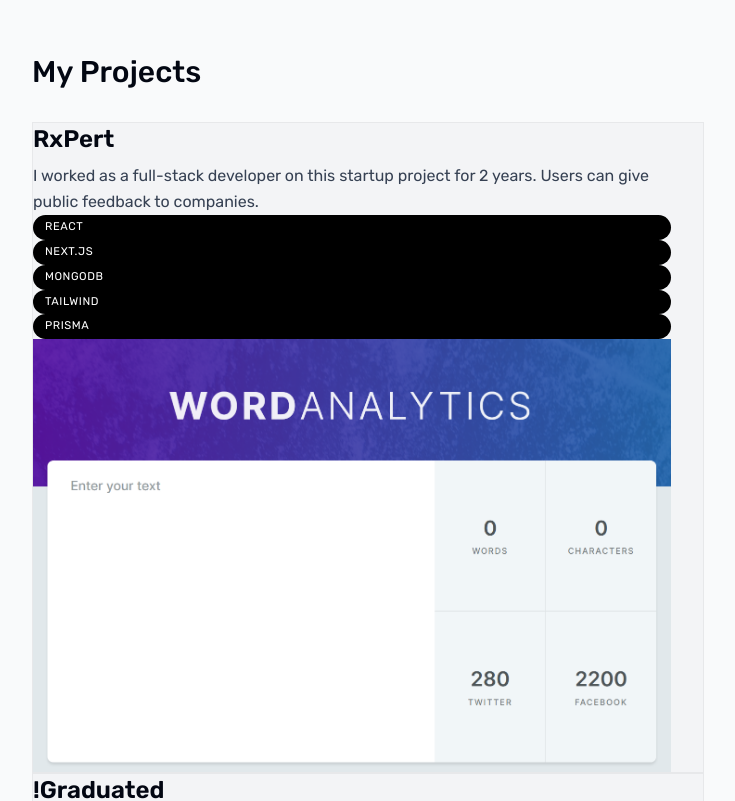
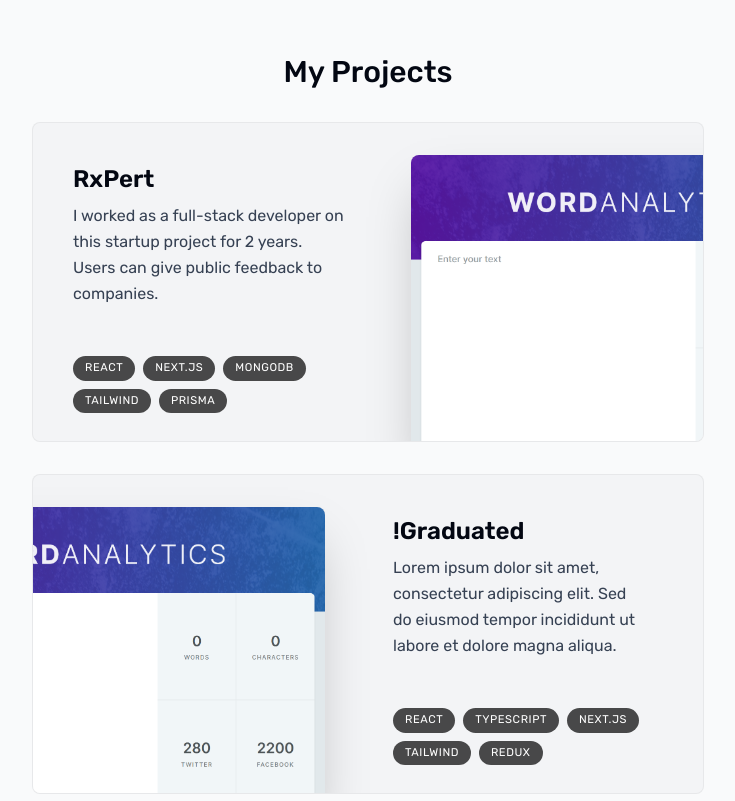
Before and after one commit to laurakhot/Personal-Portfolio, a Next.js app: page / in a window 1280 px wide. Shown: the part 1260-2061 px from the top of the page, without its empty margins (272-1007 px from the left). Built offline with nearby package versions, Linux system fonts and the light colour scheme.

Commit message:
Finished project section

```diff
--- a/app/page.tsx
+++ b/app/page.tsx
@@ -5,6 +5,12 @@
 import SectionDivider from "@/components/section-divider";
 import Projects from "@/components/projects";
 
+// all imported components in global page.tsx should be server
+// can have client components inside server components (subcomponents)
+
+// presentational = server component
+// interactive = client component (use state, effects, event handlers, etc)
+// keep client components towards edges/ leaves of tree
 export default function Home() {
   return (
     <main className="flex flex-col items-center px-4">
--- /dev/null
+++ b/components/projectCard.tsx
@@ -0,0 +1,50 @@
+'use client';
+import { projectsData } from "@/lib/data";
+import { useScroll } from "framer-motion";
+import Image from "next/image";
+import { useRef } from "react";
+import { motion, useTransform } from "framer-motion";
+
+type ProjectCardProps = (typeof projectsData)[number];
+
+export default function ProjectCard({title, description, tags, imageUrl } : ProjectCardProps) {
+  const ref = useRef<HTMLDivElement>(null);
+  const {scrollYProgress} = useScroll({
+    target: ref,
+    offset: ["0 1", "1.33 1"], // bottom of viewport crosses top of target animation starts, stop when bottom of viewport went 33% beyond end of project
+  });
+  const scaleProgress = useTransform(scrollYProgress, [0, 1], [0.6, 1]) // scale from 0.5 instead of 0
+ const scaleOpacity = useTransform(scrollYProgress, [0, 1], [0.8, 1]) // scale from 0.5 instead of 0
+
+  return (
+    <motion.div
+        ref={ref}
+        style={{
+            scale: scaleProgress,
+            opacity: scaleOpacity,
+        }}
+        className="group mb-3 sm:mb-8 last:mb-0"
+    >
+        <section className="relative bg-gray-100 max-w-[42rem] border border-black/5 rounded-lg overflow-hidden sm:pr-8 sm:h-[20rem] mb-3 sm:mb-8 last:mb-0 group-even:pl-8 hover:bg-gray-200 transition">
+
+            <div className="flex flex-col pt-4 pb-7 px-5 sm:pl-10 sm:pr-2 sm:pt-10 sm:max-w-[50%] h-full group-even:ml-[18rem]">
+                <h1 className="text-2xl font-semibold">{title}</h1>
+                <p className="mt-2 leading-relaxed text-gray-700">{description}</p>
+                <ul className="flex flex-wrap mt-4 gap-2 sm:mt-auto">
+                {tags.map((tag, index) => (
+                    <li className="bg-black/[0.7] px-3 py-1 text-[0.7rem] uppercase tracking-wider text-white rounded-full" key={index}>{tag}</li>
+                ))}
+                </ul>
+            </div>
+
+            <Image
+                src={imageUrl}
+                alt={description}
+                quality={95}
+                className="absolute top-8 -right-40 w-[28.25rem] rounded-t-lg shadow-2xl group-even:right-[initial] group-even:-left-40 group-hover:-translate-x-3 group-hover:translate-y-3 group-hover:-rotate-2 transition group-hover:scale-105 group-even:group-hover:translate-x-3 group-even:group-hover:translate-y-3 group-even:group-hover:rotate-2 "
+            />
+        </section>
+    </motion.div>
+
+  );
+}
--- a/components/projects.tsx
+++ b/components/projects.tsx
@@ -2,7 +2,9 @@
 import React from 'react'
 import SectionHeading from './section-heading'
 import { projectsData } from '@/lib/data'
-import Image from 'next/image';
+import ProjectCard from './projectCard'
+
+
 
 export default function Projects() {
   return (
@@ -18,20 +20,3 @@
     </section>
   )
 }
-
-type ProjectCardProps = (typeof projectsData)[number];
-
-function ProjectCard({title, description, tags, imageUrl } : ProjectCardProps) {
-  return (
-    <section className="bg-gray-100 max-w-[42rem] border border-black/5 overflow-hidden sm:pr-8">
-      <h1 className="text-2xl font-semibold">{title}</h1>
-      <p className="mt-2 leading-relaxed text-gray-700">{description}</p>
-      <ul>
-        {tags.map((tag, index) => (
-            <li className="bg-black px-3 py-1 text-[0.7rem] uppercase tracking-wider text-white rounded-full" key={index}>{tag}</li>
-        ))}
-      </ul>
-      <Image src={imageUrl} alt={description} quality={95}/>
-    </section>
-  );
-}
--- a/components/section-heading.tsx
+++ b/components/section-heading.tsx
@@ -6,6 +6,6 @@
 
 export default function SectionHeading({children}: SectionHeadingProps) {
   return (
-    <h1 className="text-3xl font-medium capitalize mb-8">{children}</h1>
+    <h1 className="text-3xl font-medium capitalize mb-8 text-center">{children}</h1>
   )
 }
```
